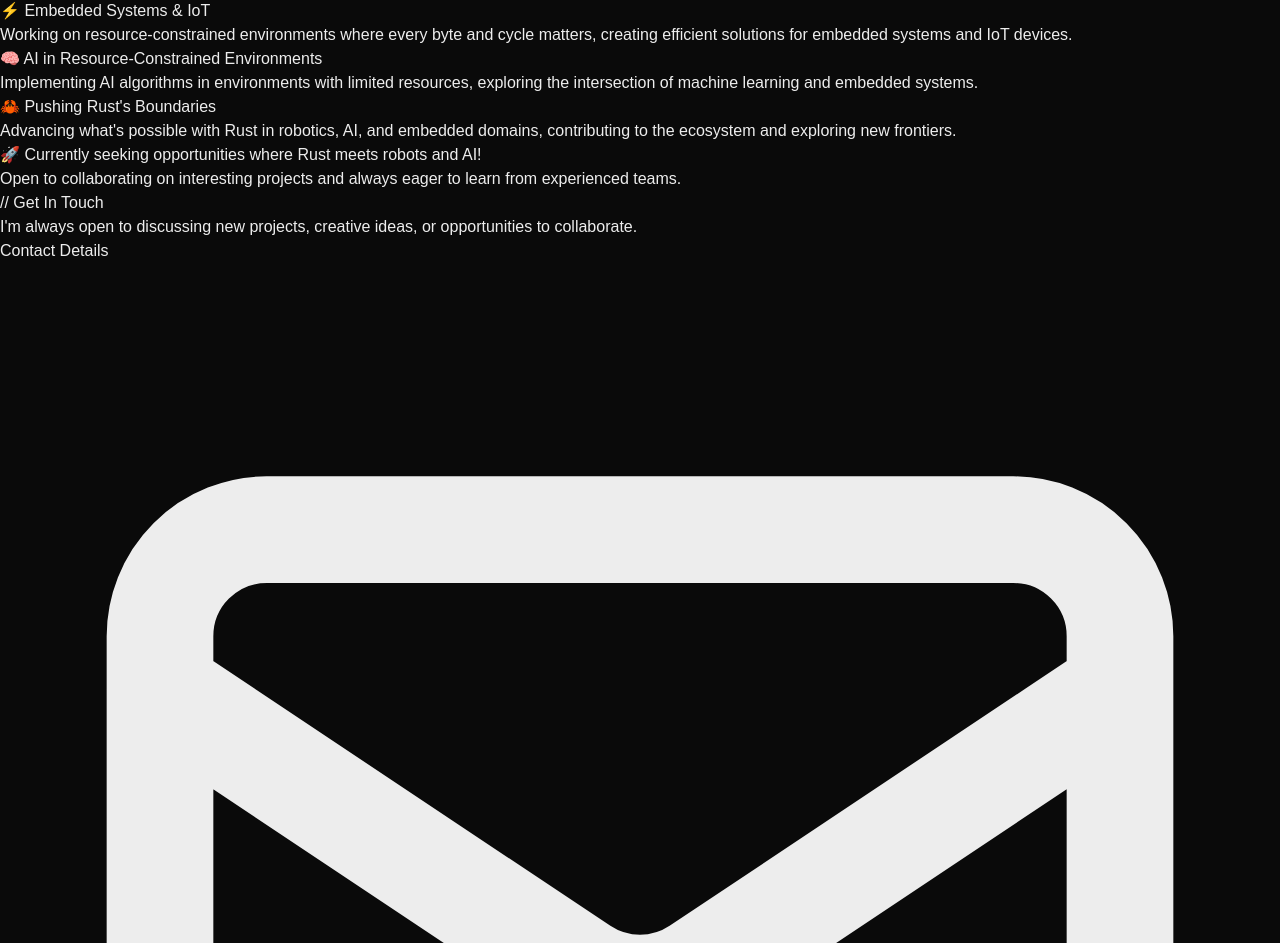
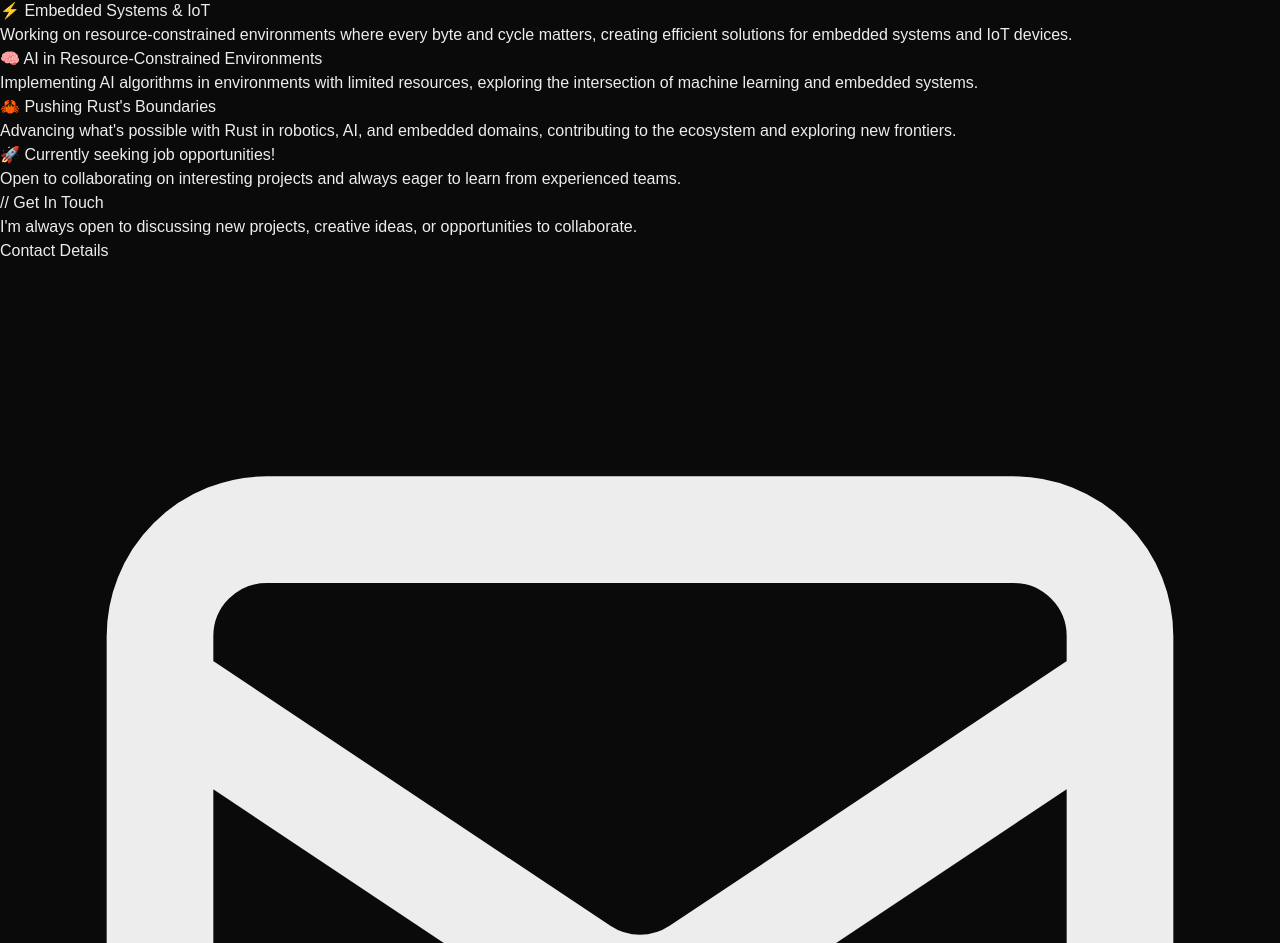
Before and after one commit to ALinuxPerson/portfolio, a Next.js app: page / in a window 1280 px wide. Shown: the part 3376-4319 px from the top of the page. Built offline with nearby package versions, Linux system fonts and the light colour scheme.

Commit message:
Change tagline

```diff
--- a/src/app/page.tsx
+++ b/src/app/page.tsx
@@ -476,7 +476,7 @@ const FutureGoalsSection = () => {
                 </div>
                 <div className="text-center mt-8 p-6 bg-sky-500/10 border border-sky-500/20 rounded-lg">
                     <p className="text-sky-300 font-semibold text-lg">
-                        🚀 Currently seeking opportunities where Rust meets robots and AI!
+                        🚀 Currently seeking job opportunities!
                     </p>
                     <p className="text-neutral-400 mt-2">
                         Open to collaborating on interesting projects and always eager to learn from experienced teams.
```
